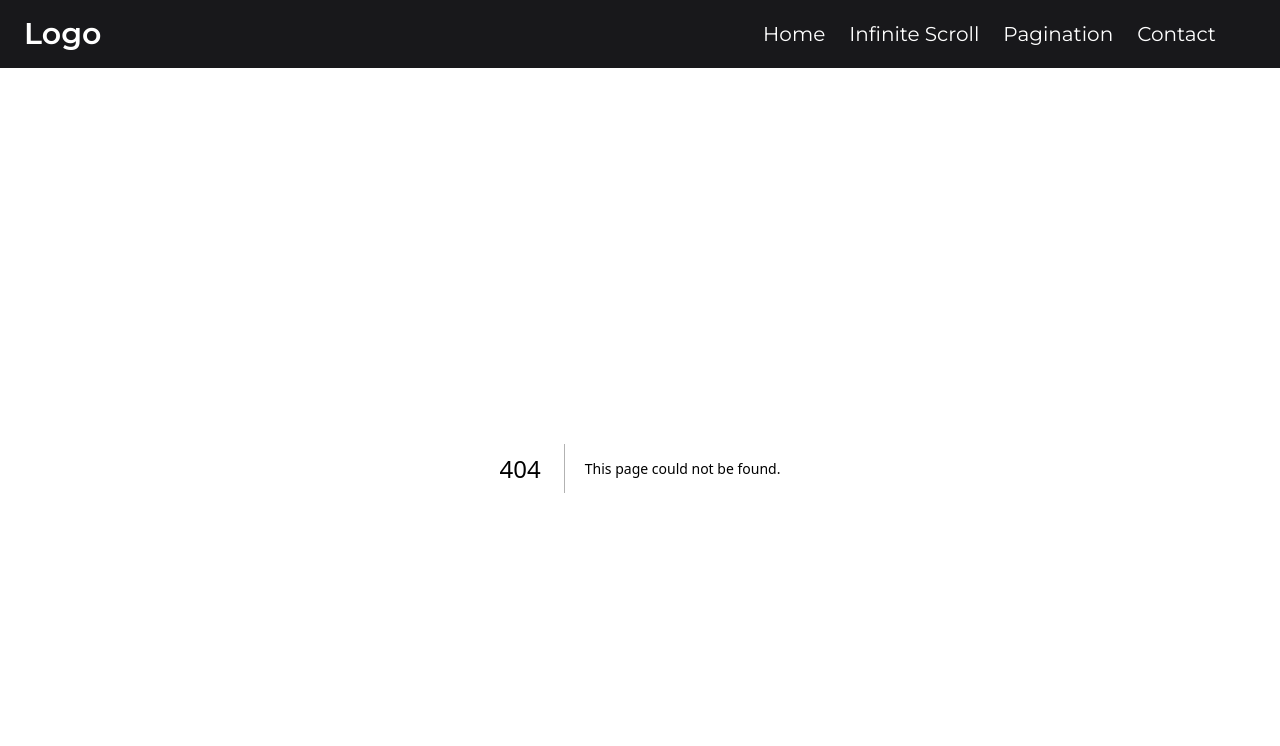
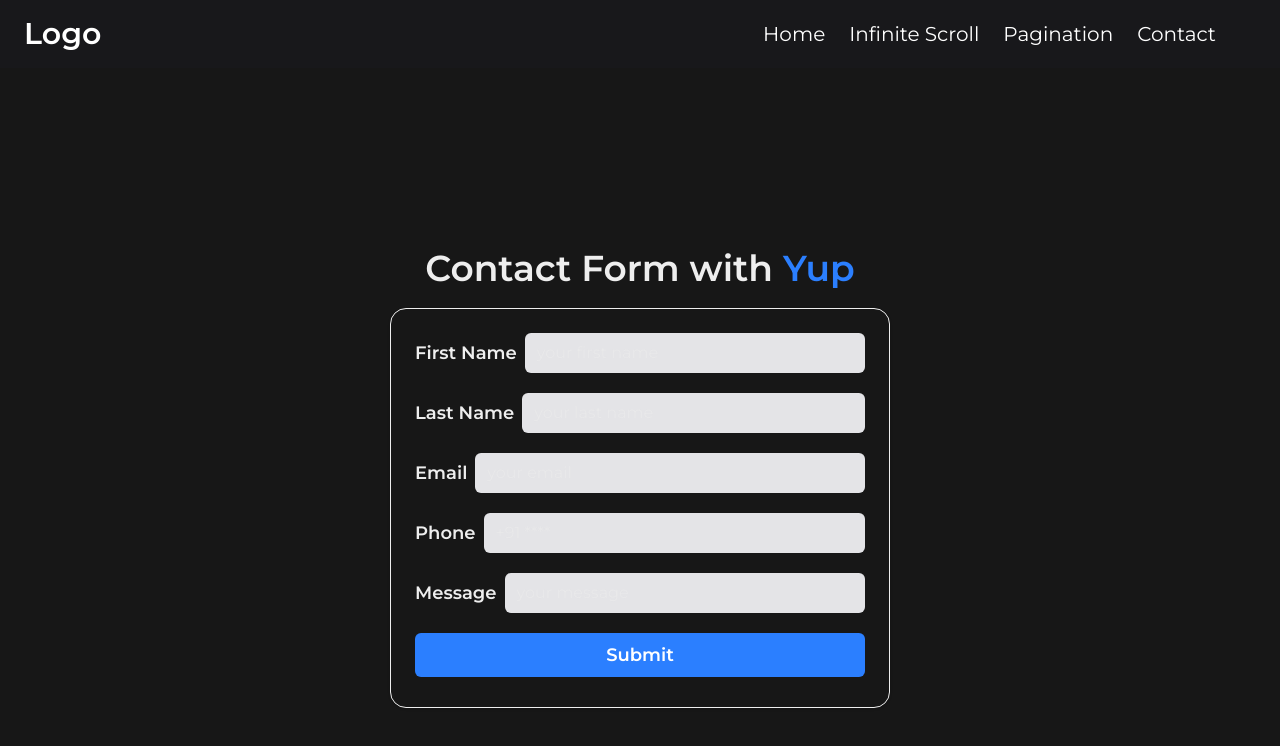
Before and after one commit to abhisheksharma-cuvoto/InfiniteScrollProject, a Next.js app: page /contact/formyup in a window 1280 px wide. Before the commit this address had no page. Shown: the top 746 px of the page. Built offline with nearby package versions, Linux system fonts and the light colour scheme.

Commit message:
add form with yup

```diff
--- /dev/null
+++ b/src/app/contact/formyup/page.jsx
@@ -0,0 +1,74 @@
+"use client";
+
+import * as yup from "yup";
+import { yupResolver } from "@hookform/resolvers/yup";
+import { useForm } from "react-hook-form";
+import InputField from "@/components/Contact/InputField";
+import { formFields } from "@/components/Contact/formFields";
+import { useState } from "react";
+
+const contactSchema = yup.object({
+  firstname: yup.string().required("first name is required"),
+  lastname: yup.string().required("last name is required"),
+  email: yup.string().email("Invalid Email").required("email is required"),
+  phone: yup
+    .string()
+    .required("phone number is required")
+    .matches(/^\d{9,}$/, "Enter a valid phone number"),
+  message: yup.string().required("message is required"),
+});
+
+function FormYup() {
+  const {
+    register,
+    handleSubmit,
+    reset,
+    formState: { errors },
+  } = useForm({
+    resolver: yupResolver(contactSchema),
+  });
+  const fields = formFields(errors, register);
+  const [isSubmitted, setIsSubmitted] = useState(false);
+
+  const handleForm = (data) => {
+    console.log(data);
+    reset();
+    setIsSubmitted(true);
+  };
+
+  return (
+    <main className="min-h-screen flex flex-col justify-center items-center">
+      <h1 className="text-4xl font-semibold py-5">
+        Contact Form with{" "}
+        <span className="text-blue-500 font-semibold">Yup</span>
+      </h1>
+      {isSubmitted && (
+        <p className="text-xl text-green-600 font-semibold pb-5">
+          Form Submitted Successfully.
+        </p>
+      )}
+      <form
+        onSubmit={handleSubmit(handleForm)}
+        className="w-[500px] min-h-[400px] flex flex-col gap-5 p-6 border rounded-2xl shadow"
+      >
+        {fields.map((field) => (
+          <InputField
+            key={field.fieldName}
+            type={field.type}
+            fieldName={field.fieldName}
+            name={field.name}
+            placeholder={field.placeholder}
+            message={field.message}
+            errors={field.errors}
+            register={register}
+          />
+        ))}
+        <button className="w-full py-2 bg-blue-500 text-lg font-semibold text-white rounded-md hover:bg-blue-600 cursor-pointer">
+          Submit
+        </button>
+      </form>
+    </main>
+  );
+}
+
+export default FormYup;
```
